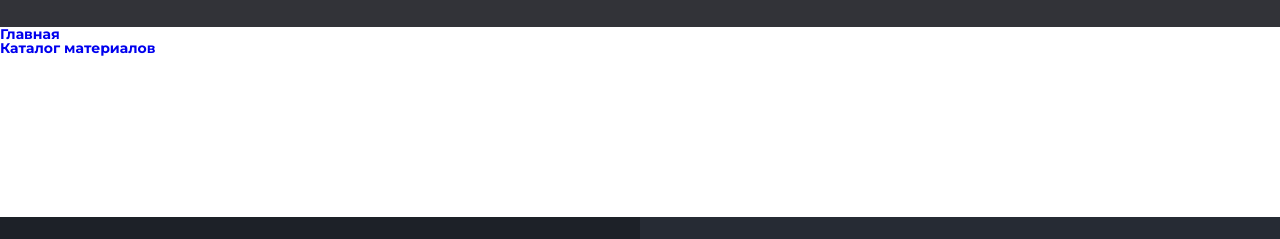
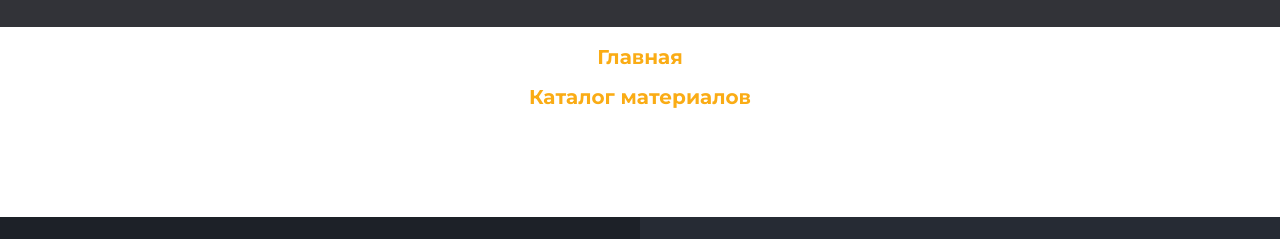
Before and after one commit to word1ess/Sand, a plain HTML site: page index.html in a window 1280 px wide. Shown: the part 103-342 px from the top of the page. Drawn offline with nearby package versions, Linux system fonts and the light colour scheme.

Commit message:
Add files via upload

```diff
--- a/index.html
+++ b/index.html
@@ -181,9 +181,9 @@
 </header>
 
             <main class="content">
-                <ul>
-                    <li><a href="main.html">Главная</a></li>
-                    <li><a href="catalog-materials.html">Каталог материалов</a></li>
+                <ul style="text-align:center;">
+                    <li><a style="text-align: center; display: block; color:#faac15; font-size: 20px; margin-top: 20px;" href="main.html">Главная</a></li>
+                    <li><a style="text-align: center; display: block; color:#faac15; font-size: 20px; margin-top: 20px;" href="catalog-materials.html">Каталог материалов</a></li>
                 </ul>
             </main>
             <footer class="footer">
```
